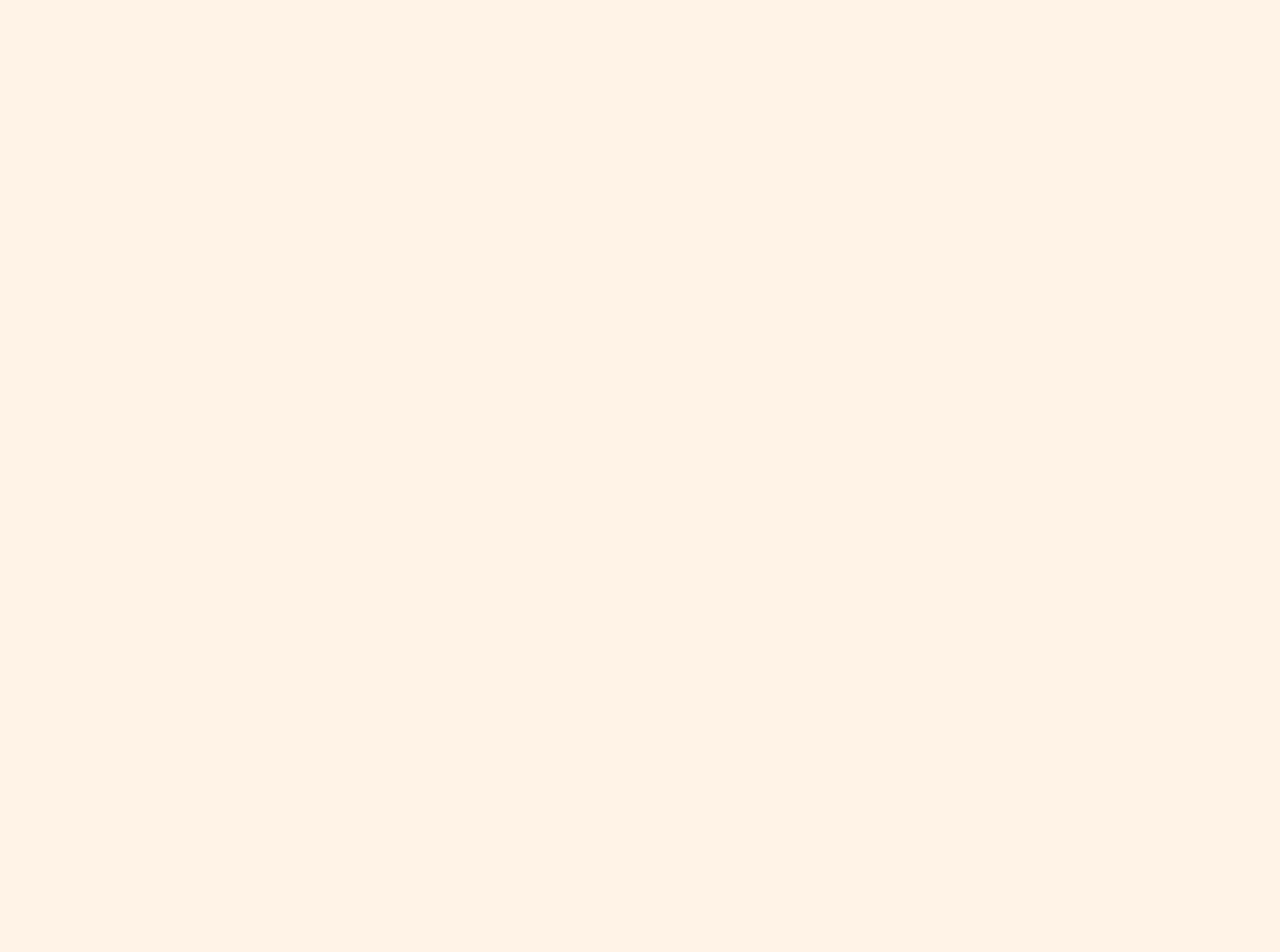
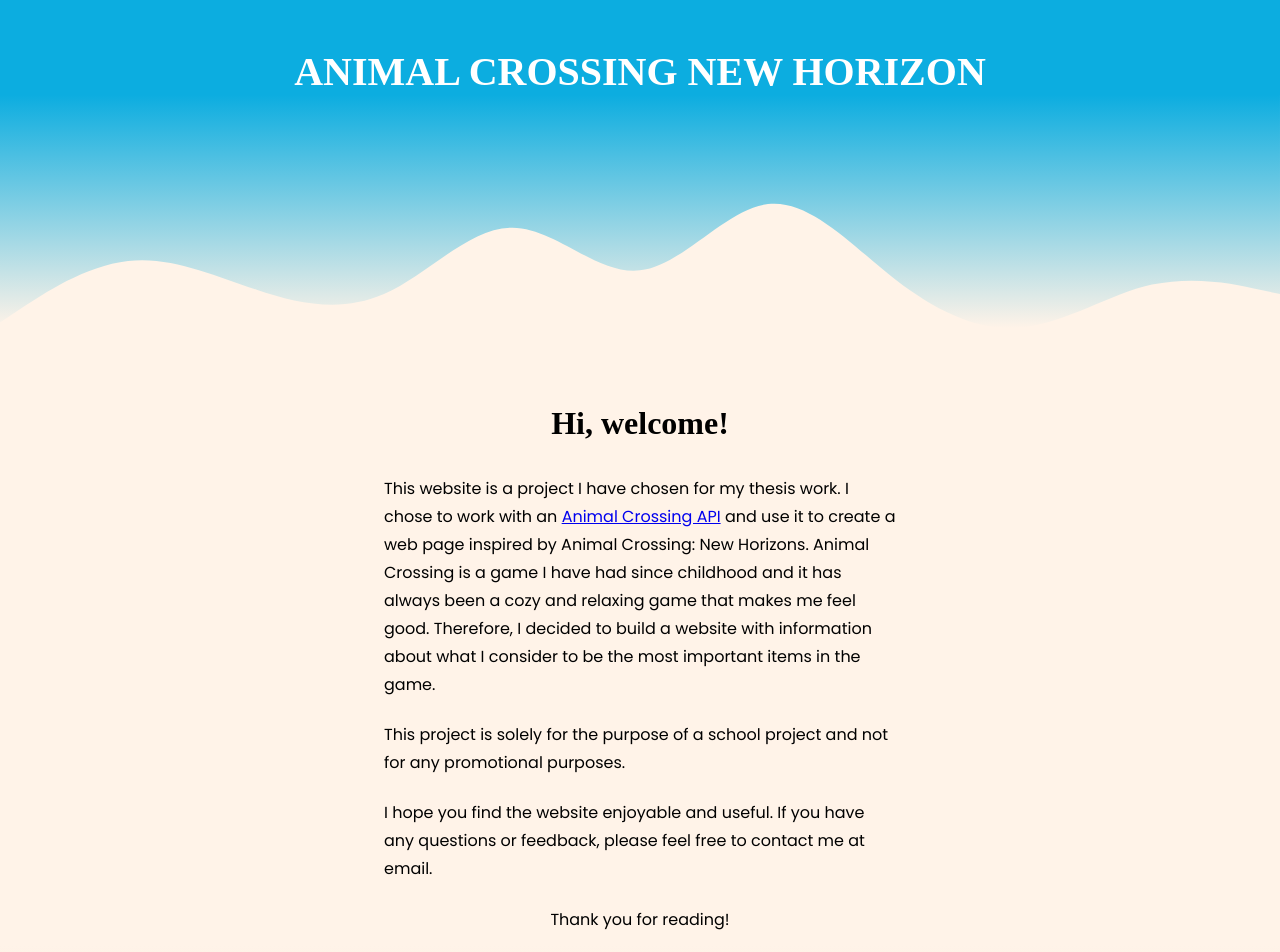
Before and after one commit to Celinaki/animalcrossingexam, a React (Create React App) app: page /about in a window 1280 px wide. Before the commit this address had no page. Shown: the top 952 px of the page. Before the commit the page ends 800 px from the top, so only its background shows below. Built offline with nearby package versions, Linux system fonts and the light colour scheme; a web font is replaced by a local one.

Commit message:
About page created, some basic information and aos

```diff
--- a/src/App.js
+++ b/src/App.js
@@ -6,6 +6,7 @@
 import Singlevillager from './views/Singlevillager';
 import SeacreaturesPage from './views/SeacreaturesPage';
 import Aos from 'aos';
+import AboutPage from './views/About';
 
 function App() {
   Aos.init()
@@ -17,8 +18,9 @@
       <Route path="/songs" element={<Songs/>}/>
       <Route path="/seacreatures" element={<SeacreaturesPage/>}/>
       <Route path="/villagers" element={<Homepage/>}/>
-      <Route path="/villagers/filters/:filterQ" element={<Homepage/>}/>
-      <Route path="/singlevillager" element={<Singlevillager/>}/>
+      <Route path="/about" element={<AboutPage/>}/>
+      {/* <Route path="/villagers/filters/:filterQ" element={<Homepage/>}/>
+      <Route path="/singlevillager" element={<Singlevillager/>}/> */}
     </Routes>
     </Router>
   );
--- /dev/null
+++ b/src/styling/AboutPage.module.scss
@@ -0,0 +1,23 @@
+.aboutwrapper{
+  text-align: center;
+  gap: 1rem;
+
+
+  p{
+    font-family: Poppins;
+    max-width: 95%;
+    line-height: 28px;
+    padding: .7rem 0rem;
+  }
+}
+@media screen and (min-width:700px) {
+    .aboutwrapper{
+        text-align: center;
+        p{
+            text-align: left;
+            width: 40%;
+            margin: auto;
+
+        }
+    }
+}
--- a/src/styling/Categories.module.scss
+++ b/src/styling/Categories.module.scss
@@ -7,6 +7,7 @@
         list-style: none;
         justify-content: space-between;
         padding: 2rem 0rem;
+
         font-weight: bolder;
         flex-direction: column;
         align-items: center;
@@ -16,19 +17,20 @@
             font-size: 18px;
             border-radius: 16px;
             height: fit-content;
+            margin: 0.5rem 0rem;
+
             transition: 200ms ease-in-out;
             &:hover{
                 background: rgb(222 184 135 / 61%);
             }
         }
         // flex-wrap: wrap;
-        li{        font-size: 18px;
-
+        li{
+            font-size: 18px;
             cursor: pointer;
-            padding: 1rem 0rem;
             background: #deb8873d;
             border-radius: 16px;
-            padding: 1rem 2rem;
+            padding: .8rem 2rem;
 
         }
     }
--- a/src/styling/Footer.module.scss
+++ b/src/styling/Footer.module.scss
@@ -31,9 +31,7 @@
       .navLink{
         color: initial;
         text-decoration: none;
-
         position: relative;
-
         cursor: pointer;
 
         &::after {
@@ -44,7 +42,7 @@
             height: 1.5px;
             bottom: 0;
             left: 0;
-            background-color: black;
+            background-color: #363636d5;
             transform-origin: bottom right;
             transition: transform 0.25s ease-in;
         }
--- /dev/null
+++ b/src/views/About.jsx
@@ -0,0 +1,52 @@
+import NavWave from "../components/NavWave"
+import Navbar from "../components/Navbar"
+import Categories from "../components/Categories"
+import Footer from "../components/Footer"
+import Aos from "aos"
+import style from '../styling/AboutPage.module.scss'
+const AboutPage = () =>{
+
+    return(
+    <>
+       <Navbar/>
+       <NavWave/>
+       <div className={style.aboutwrapper}>
+
+        <h1  data-aos="fade-right">Hi, welcome!</h1>
+        <p
+         data-aos="fade-right"
+         data-aos-delay="200"
+         data-aos-easing="ease-in"
+         data-aos-duaration="100"
+        >
+        This website is a project I have chosen for my thesis work.
+        I chose to work with an  <a href="https://acnhapi.com/doc">Animal Crossing API</a> and use it to create a web page inspired by Animal Crossing: New Horizons.
+          Animal Crossing is a game I have had since childhood and it has always been a cozy and relaxing game that makes me feel good. Therefore, I decided to build a website with information about what I consider to be the most important items in the game.
+          </p>
+          <p
+           data-aos="fade-right"
+           data-aos-delay="300"
+           data-aos-easing="ease-in"
+           data-aos-duaration="100"
+          >This project is solely for the purpose of a school project and not for any promotional purposes.</p>
+          <p  data-aos="fade-right"
+         data-aos-delay="400"
+         data-aos-easing="ease-in"
+         data-aos-duaration="100">I hope you find the website enjoyable and useful.
+
+        If you have any questions or feedback, please feel free to contact me at email.</p>
+
+        <p style={{textAlign:"center"}}
+         data-aos="fade-up"
+         data-aos-delay="400"
+         data-aos-easing="ease-in"
+         data-aos-duaration="100">Thank you for reading!</p>
+
+
+       </div>
+       <Footer/>
+
+    </>
+    )
+}
+export default AboutPage
```
